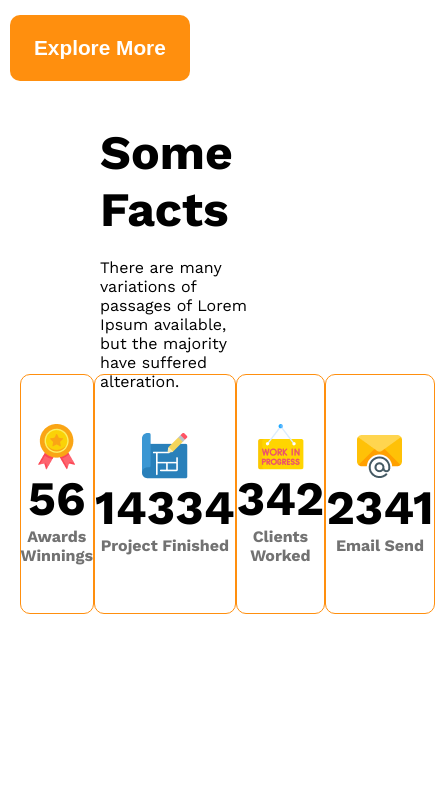
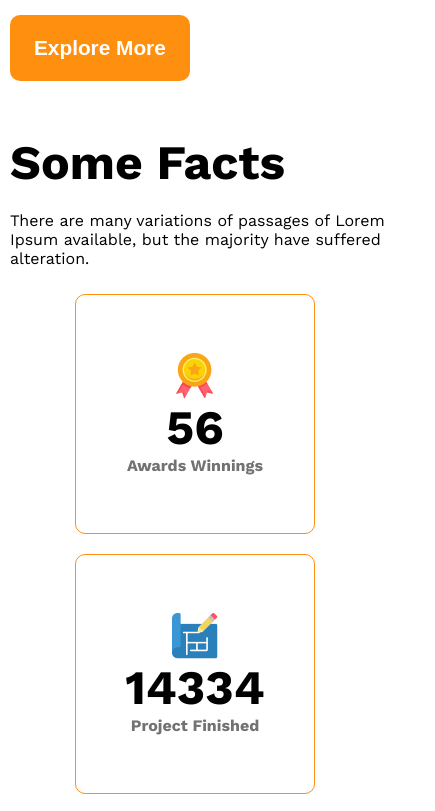
Before and after one commit to exploitx632/g3-architects, a plain HTML site: page index.html in a window 390 px wide. Shown: the part 2420-3231 px from the top of the page, 435 px wide, since content can reach past the window. Before the commit the page ends 3064 px from the top, so only its background shows below. Drawn offline with nearby package versions, Linux system fonts and the light colour scheme.

Commit message:
made responsive for mobile

```diff
--- a/style.css
+++ b/style.css
@@ -224,5 +224,18 @@
         width: 100%;
       }
 
+      /* fact section  */
+
+      .fact-content{
+        margin: 10px;
+        width: 100%;
+      }
+      .fact-items{
+        flex-direction: column;
+        justify-content: center;
+        align-items: center;
+        gap: 20px;
+        height: auto;
+      }
 
   }
```
